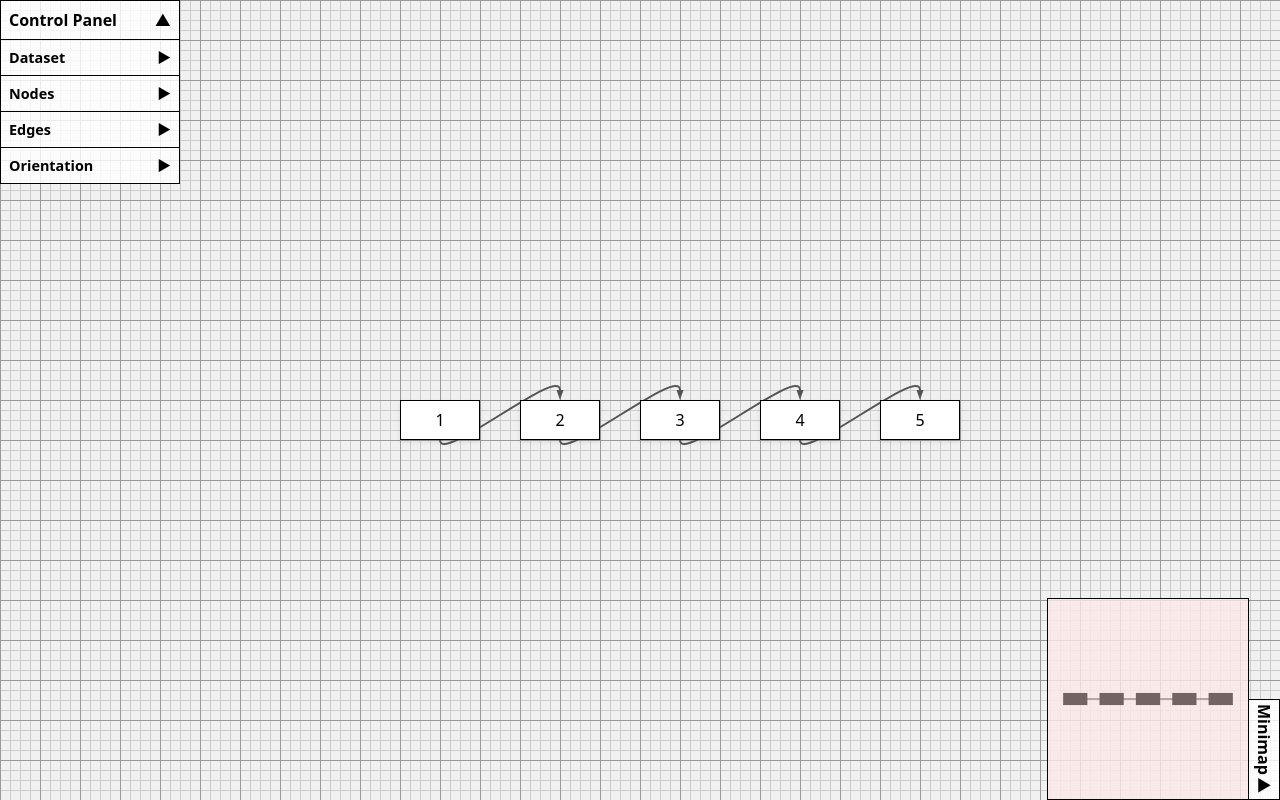
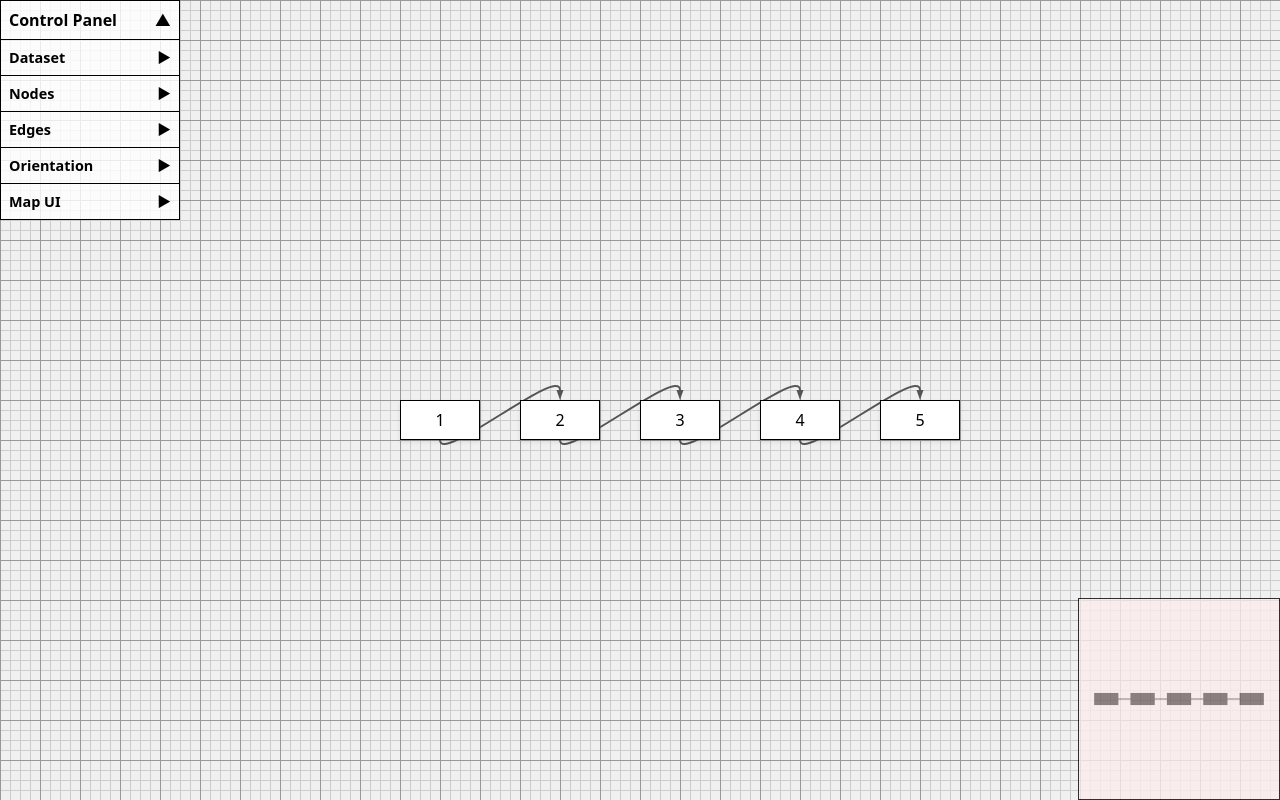
Before and after one commit to sonsonson110/node-based-visual-editor, a React (Vite) app: page / in a window 1280 px wide. Built offline with nearby package versions, Linux system fonts and the light colour scheme.

Commit message:
feat: integrate minimap configuration and edge visibility controls

```diff
--- a/src/App.tsx
+++ b/src/App.tsx
@@ -22,6 +22,7 @@ import {
   updateEdge,
   updateNode
 } from "./store/editorSlice";
+import { selectMinimapConfig, selectShowEdges } from "./store/mapUiSlice";
 import {
   PositionDisplay,
   RootContainer,
@@ -37,6 +38,8 @@ function App() {
   const selectedNodeIds = useAppSelector(selectSelectedNodeIds);
   const selectedEdgeIds = useAppSelector(selectSelectedEdgeIds);
   const mapOrientation = useAppSelector(selectMapOrientation);
+  const minimapConfig = useAppSelector(selectMinimapConfig);
+  const showEdges = useAppSelector(selectShowEdges);
 
   const worldContainerRef = useRef<HTMLDivElement>(null);
 
@@ -117,7 +120,8 @@ function App() {
         }}
       >
         <SVGContainer>
-          {visibleEdges.map((edge) => {
+          {showEdges &&
+            visibleEdges.map((edge) => {
               const fromNode = nodeMap.get(edge.from);
               const toNode = nodeMap.get(edge.to);
               if (!fromNode || !toNode) return null;
@@ -177,7 +181,7 @@ function App() {
         ))}
       </WorldContainer>
       <SelectionBox selectionBox={selectionBox} />
-      <Minimap />
+      {minimapConfig.isVisible && <Minimap />}
     </RootContainer>
   );
 }
--- a/src/components/ControlPanel/components/ControlPanel.tsx
+++ b/src/components/ControlPanel/components/ControlPanel.tsx
@@ -1,6 +1,7 @@
 import React, { Activity, useState } from "react";
 import { DatasetGroup } from "./DatasetGroup";
 import { EdgeGroup } from "./EdgeGroup";
+import { MapUiGroup } from "./MapUiGroup";
 import { NodeGroup } from "./NodeGroup";
 import { OrientationGroup } from "./OrientationGroup";
 import { PanelContainer, PanelContent, PanelHeader } from "../styled";
@@ -26,6 +27,7 @@ const ControlPanel: React.FC = () => {
           <NodeGroup />
           <EdgeGroup />
           <OrientationGroup />
+          <MapUiGroup />
         </PanelContent>
       </Activity>
     </PanelContainer>
--- /dev/null
+++ b/src/components/ControlPanel/components/MapUiGroup.tsx
@@ -0,0 +1,98 @@
+import React from "react";
+import { useDispatch, useSelector } from "react-redux";
+import {
+  selectMinimapConfig,
+  selectShowEdges,
+  setMinimapOpacity,
+  setMinimapSize,
+  setMinimapVisible,
+  setShowEdges,
+} from "../../../store/mapUiSlice";
+import { CheckboxLabel, Row } from "../styled";
+import { CollapsibleSection } from "./CollapsibleSection";
+
+const MINIMAP_SIZE_MIN = 100;
+const MINIMAP_SIZE_MAX = 400;
+
+export const MapUiGroup: React.FC = () => {
+  const dispatch = useDispatch();
+  const minimap = useSelector(selectMinimapConfig);
+  const showEdges = useSelector(selectShowEdges);
+
+  return (
+    <CollapsibleSection title="Map UI">
+      <CheckboxLabel>
+        <input
+          type="checkbox"
+          checked={minimap.isVisible}
+          onChange={(e) => dispatch(setMinimapVisible(e.target.checked))}
+        />
+        Show Minimap
+      </CheckboxLabel>
+      <Row>
+        <label style={{ flex: 1 }}>
+          W
+          <input
+            type="number"
+            min={MINIMAP_SIZE_MIN}
+            max={MINIMAP_SIZE_MAX}
+            value={minimap.width}
+            onChange={(e) =>
+              dispatch(
+                setMinimapSize({
+                  width: Math.min(
+                    MINIMAP_SIZE_MAX,
+                    Math.max(MINIMAP_SIZE_MIN, Number(e.target.value))
+                  ),
+                  height: minimap.height,
+                })
+              )
+            }
+            style={{ width: "100%" }}
+          />
+        </label>
+        <label style={{ flex: 1 }}>
+          H
+          <input
+            type="number"
+            min={MINIMAP_SIZE_MIN}
+            max={MINIMAP_SIZE_MAX}
+            value={minimap.height}
+            onChange={(e) =>
+              dispatch(
+                setMinimapSize({
+                  width: minimap.width,
+                  height: Math.min(
+                    MINIMAP_SIZE_MAX,
+                    Math.max(MINIMAP_SIZE_MIN, Number(e.target.value))
+                  ),
+                })
+              )
+            }
+            style={{ width: "100%" }}
+          />
+        </label>
+      </Row>
+      <label>
+        Opacity: {minimap.opacity.toFixed(1)}
+        <input
+          type="range"
+          min={0.1}
+          max={1}
+          step={0.1}
+          value={minimap.opacity}
+          onChange={(e) => dispatch(setMinimapOpacity(Number(e.target.value)))}
+          style={{ width: "100%" }}
+        />
+      </label>
+      <CheckboxLabel>
+        <input
+          type="checkbox"
+          checked={showEdges}
+          onChange={(e) => dispatch(setShowEdges(e.target.checked))}
+        />
+        Show Edges
+      </CheckboxLabel>
+    </CollapsibleSection>
+  );
+};
--- a/src/components/Minimap/components/Minimap.tsx
+++ b/src/components/Minimap/components/Minimap.tsx
@@ -1,16 +1,25 @@
 import React, { useEffect, useMemo, useRef, useState } from "react";
-import { MINIMAP_HEIGHT, MINIMAP_WIDTH } from "../../../constants";
 import { useAppSelector, useMinimap } from "../../../hooks";
 import {
   selectSelectedEdgeIds,
   selectSelectedNodeIds,
 } from "../../../store/editorSlice";
+import {
+  selectMinimapConfig,
+  selectShowEdges,
+} from "../../../store/mapUiSlice";
 import { getEdgeId, getRectCenter } from "../../../utils";
 import { MapWrapper } from "../styled";
 
 function Minimap() {
   const selectedNodeIds = useAppSelector(selectSelectedNodeIds);
   const selectedEdgeIds = useAppSelector(selectSelectedEdgeIds);
+  const {
+    opacity: minimapOpacity,
+    width: minimapWidth,
+    height: minimapHeight,
+  } = useAppSelector(selectMinimapConfig);
+  const showEdges = useAppSelector(selectShowEdges);
   const {
     minimapNodes,
     edges,
@@ -25,12 +34,12 @@ function Minimap() {
 
   const selectedNodeIdSet = useMemo(
     () => new Set(selectedNodeIds),
-    [selectedNodeIds]
+    [selectedNodeIds],
   );
 
   const selectedEdgeIdSet = useMemo(
     () => new Set(selectedEdgeIds),
-    [selectedEdgeIds]
+    [selectedEdgeIds],
   );
 
   const renderMinimapEdges = () =>
@@ -43,13 +52,13 @@ function Minimap() {
         fromNode.x,
         fromNode.y,
         fromNode.miniWidth,
-        fromNode.miniHeight
+        fromNode.miniHeight,
       );
       const toPos = getRectCenter(
         toNode.x,
         toNode.y,
         toNode.miniWidth,
-        toNode.miniHeight
+        toNode.miniHeight,
       );
       const edgeId = getEdgeId(edge.from, edge.to);
       const isSelected = selectedEdgeIdSet.has(edgeId);
@@ -161,14 +170,20 @@ function Minimap() {
   }, [isDragging, dragOffset, updateViewportFromMinimap]);
 
   return (
-    <MapWrapper onPointerDown={handlePointerDown} ref={containerRef}>
+    <MapWrapper
+      onPointerDown={handlePointerDown}
+      ref={containerRef}
+      $width={minimapWidth}
+      $height={minimapHeight}
+      $opacity={minimapOpacity}
+    >
       <svg
         width="100%"
         height="100%"
-        viewBox={`0 0 ${MINIMAP_WIDTH} ${MINIMAP_HEIGHT}`}
+        viewBox={`0 0 ${minimapWidth} ${minimapHeight}`}
         style={{ display: "block" }}
       >
-        {renderMinimapEdges()}
+        {showEdges && renderMinimapEdges()}
         {renderMinimapNodes()}
 
         <rect
--- a/src/components/Minimap/components/MinimapToggle.tsx
+++ /dev/null
@@ -1,23 +0,0 @@
-import { Activity, useState } from "react";
-import { MinimapContainer, ToggleTab } from "../styled";
-import Minimap from "./Minimap";
-
-const MinimapToggle = () => {
-  const [isMinimized, setIsMinimized] = useState(false);
-  return (
-    <MinimapContainer>
-      <Activity mode={isMinimized ? "hidden" : "visible"}>
-        <Minimap />
-      </Activity>
-      <ToggleTab
-        $isMinimized={isMinimized}
-        onClick={() => setIsMinimized(!isMinimized)}
-      >
-        <strong>Minimap</strong>
-        <span>{isMinimized ? "◀" : "▶"}</span>
-      </ToggleTab>
-    </MinimapContainer>
-  );
-};
-
-export default MinimapToggle;
--- a/src/components/Minimap/index.tsx
+++ b/src/components/Minimap/index.tsx
@@ -1 +1 @@
-export { default } from "./components/MinimapToggle";
+export { default } from "./components/Minimap";
--- a/src/components/Minimap/styled.ts
+++ b/src/components/Minimap/styled.ts
@@ -1,34 +1,18 @@
 import styled from "styled-components";
-import { MINIMAP_HEIGHT, MINIMAP_WIDTH } from "../../constants";
 
-export const MinimapContainer = styled.div`
+export const MapWrapper = styled.div<{
+  $width: number;
+  $height: number;
+  $opacity: number;
+}>`
   position: absolute;
   bottom: 0;
   right: 0;
-  display: flex;
-  align-items: flex-end;
-`;
-
-export const MapWrapper = styled.div`
-  width: ${MINIMAP_WIDTH}px;
-  height: ${MINIMAP_HEIGHT}px;
+  width: ${({ $width }) => $width}px;
+  height: ${({ $height }) => $height}px;
   border: 1px solid black;
-  background: rgba(255, 255, 255, 0.8);
+  background: rgba(255, 255, 255);
   overflow: hidden;
   user-select: none;
+  opacity: ${({ $opacity }) => $opacity};
 `;
-
-export const ToggleTab = styled.div<{ $isMinimized: boolean }>`
-  writing-mode: vertical-rl;
-  text-orientation: mixed;
-  cursor: pointer;
-  background: rgba(255, 255, 255, 0.8);
-  border: 1px solid black;
-  border-left: ${({ $isMinimized }) =>
-    $isMinimized ? "1px solid black" : "none"};
-  display: flex;
-  justify-content: space-between;
-  align-items: center;
-  user-select: none;
-  padding: 4px;
-`;
--- a/src/store.ts
+++ b/src/store.ts
@@ -1,9 +1,11 @@
 import { configureStore } from "@reduxjs/toolkit";
 import { editorSlice } from "./store/editorSlice";
+import { mapUiSlice } from "./store/mapUiSlice";
 
 export const store = configureStore({
   reducer: {
     editor: editorSlice.reducer,
+    mapUi: mapUiSlice.reducer,
   },
 });
 
--- /dev/null
+++ b/src/store/mapUiSlice.ts
@@ -0,0 +1,83 @@
+import { createSlice, type PayloadAction } from "@reduxjs/toolkit";
+import type { RootState } from "../store";
+import { MINIMAP_HEIGHT, MINIMAP_WIDTH } from "../constants";
+
+interface TooltipMeta {
+  nodeId: string | null;
+  x: number;
+  y: number;
+}
+
+interface MapUiState {
+  minimap: {
+    isVisible: boolean;
+    width: number;
+    height: number;
+    opacity: number;
+  };
+  showEdges: boolean;
+  tooltip: {
+    isVisible: boolean;
+    meta: TooltipMeta | null;
+  };
+}
+
+const initialState: MapUiState = {
+  minimap: {
+    isVisible: true,
+    width: MINIMAP_WIDTH,
+    height: MINIMAP_HEIGHT,
+    opacity: 0.8,
+  },
+  showEdges: true,
+  tooltip: {
+    isVisible: false,
+    meta: null,
+  },
+};
+
+export const mapUiSlice = createSlice({
+  name: "mapUi",
+  initialState,
+  reducers: {
+    setMinimapVisible: (state, action: PayloadAction<boolean>) => {
+      state.minimap.isVisible = action.payload;
+    },
+    setMinimapSize: (
+      state,
+      action: PayloadAction<{ width: number; height: number }>
+    ) => {
+      state.minimap.width = action.payload.width;
+      state.minimap.height = action.payload.height;
+    },
+    setMinimapOpacity: (state, action: PayloadAction<number>) => {
+      state.minimap.opacity = action.payload;
+    },
+    setShowEdges: (state, action: PayloadAction<boolean>) => {
+      state.showEdges = action.payload;
+    },
+    setTooltip: (state, action: PayloadAction<TooltipMeta>) => {
+      state.tooltip.isVisible = true;
+      state.tooltip.meta = action.payload;
+    },
+    hideTooltip: (state) => {
+      state.tooltip.isVisible = false;
+      state.tooltip.meta = null;
+    },
+  },
+});
+
+export const {
+  setMinimapVisible,
+  setMinimapSize,
+  setMinimapOpacity,
+  setShowEdges,
+  setTooltip,
+  hideTooltip,
+} = mapUiSlice.actions;
+
+export const selectMinimapConfig = (state: RootState) => state.mapUi.minimap;
+export const selectShowEdges = (state: RootState) => state.mapUi.showEdges;
+export const selectTooltip = (state: RootState) => state.mapUi.tooltip;
+
+export default mapUiSlice.reducer;
```
Also changed, not shown: src/hooks/useMinimap.ts (+5 -6 lines). Lines whose indentation alone changed are shown as unchanged.
